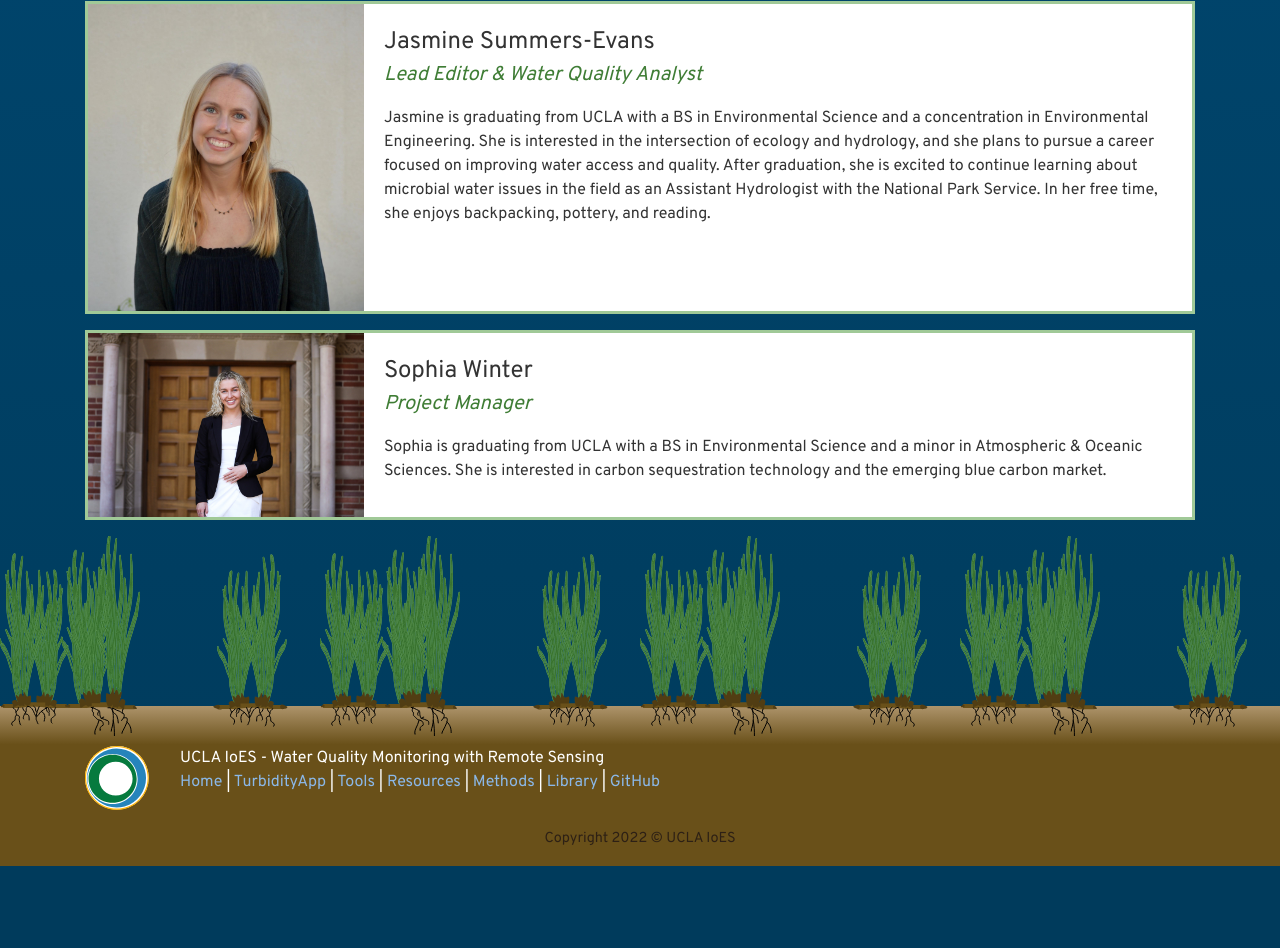
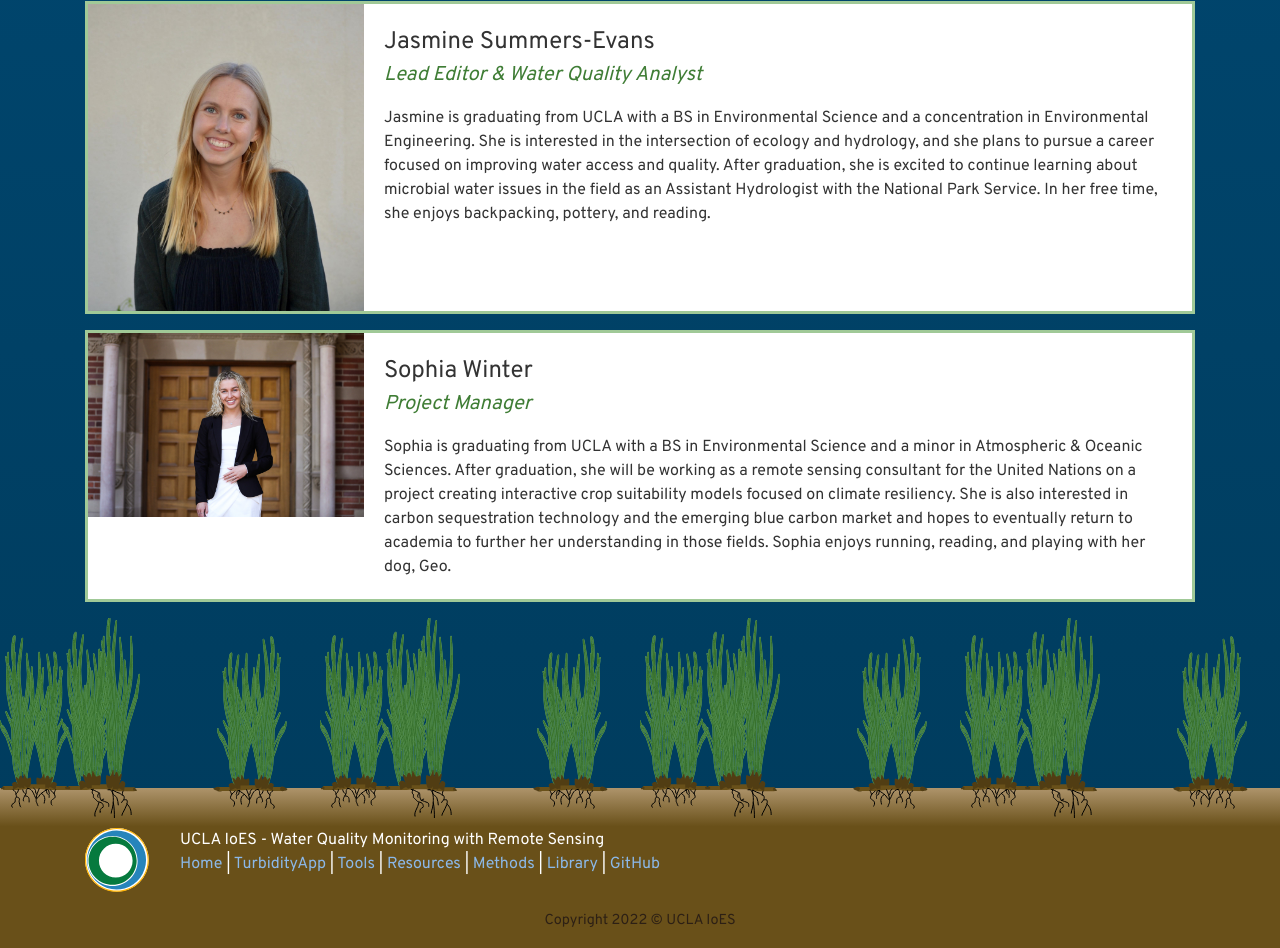
Before and after one commit to uclaioes/nasa-jpl, a plain HTML site: page index.html in a window 1280 px wide. Shown: the part 3362-4310 px from the top of the page. Before the commit the page ends 4228 px from the top, so only its background shows below. Drawn offline with nearby package versions, Linux system fonts and the light colour scheme.

Commit message:
Sophia's bio updated

```diff
--- a/index.html
+++ b/index.html
@@ -381,7 +381,9 @@
                                             Manager
                                         </div>
                                         <p class="card-text">Sophia is graduating from UCLA with a BS in Environmental Science and a minor in Atmospheric & Oceanic Sciences.
-                                            She is interested in carbon sequestration technology and the emerging blue carbon market.
+                                            After graduation, she will be working as a remote sensing consultant for the United Nations on a project creating interactive crop suitability models focused on climate resiliency.
+                                            She is also interested in carbon sequestration technology and the emerging blue carbon market and hopes to eventually return to academia to further her understanding in those fields.
+                                            Sophia enjoys running, reading, and playing with her dog, Geo.
                                         </p>
                                     </div>
                                 </div>
```
